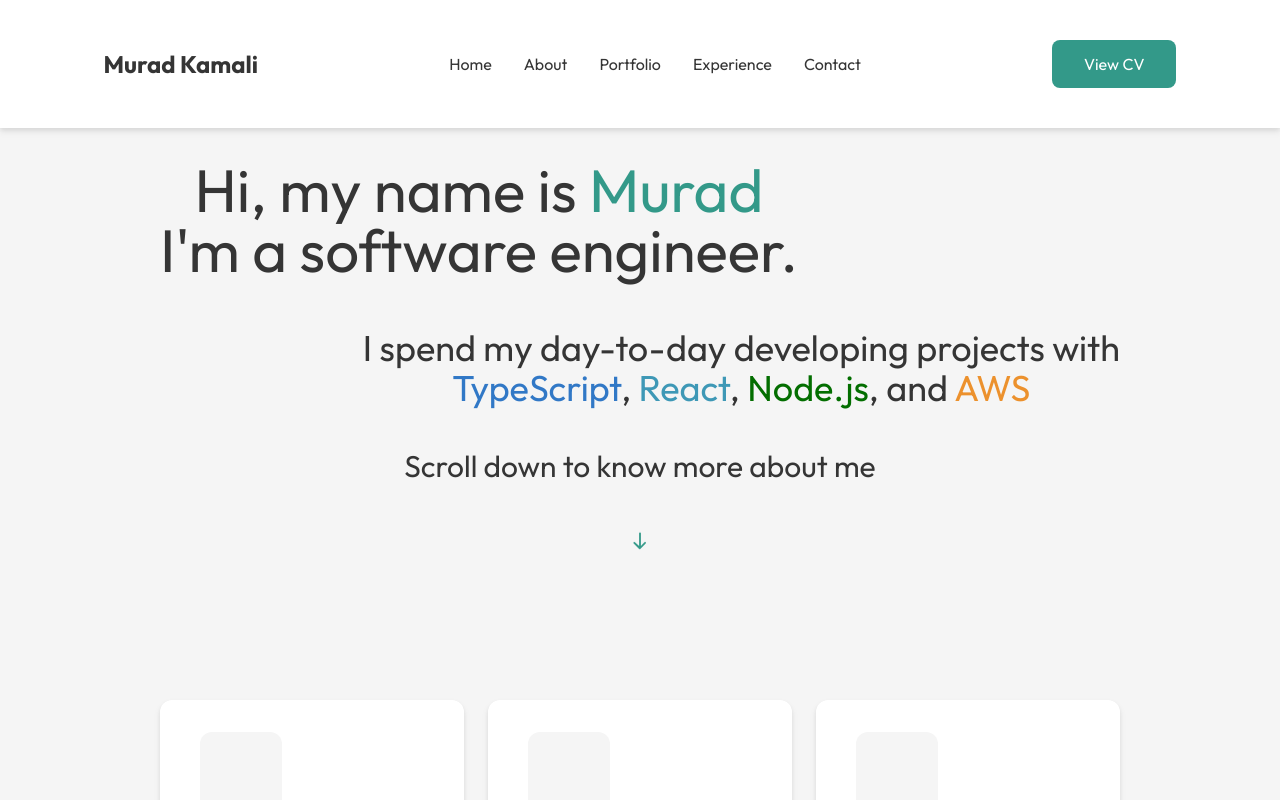
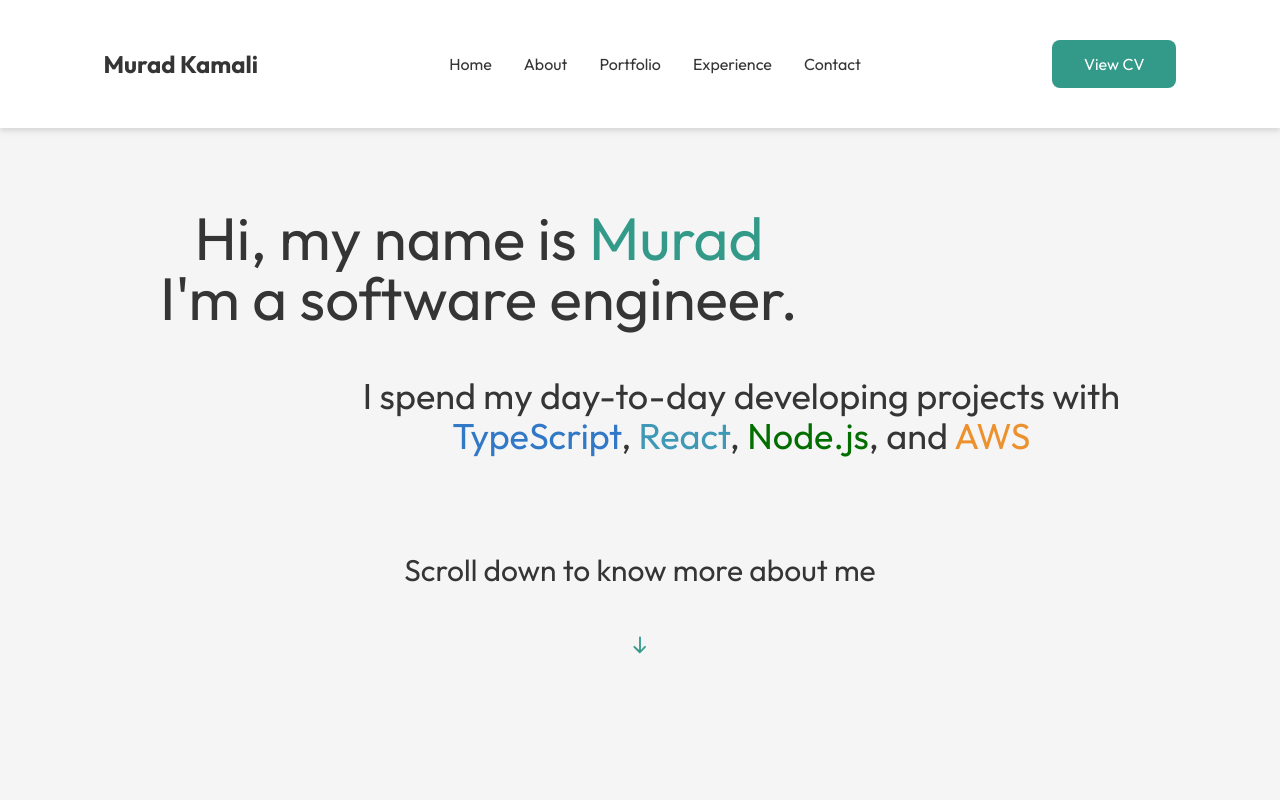
Before and after one commit to Murad-code/portfolio-site, a Next.js app: page / in a window 1280 px wide. Shown: the top 800 px of the page. Built offline with nearby package versions, Linux system fonts and the light colour scheme; some icons are missing.

Commit message:
Edits styling of hero

```diff
--- a/src/Components/Hero.tsx
+++ b/src/Components/Hero.tsx
@@ -19,7 +19,7 @@ function Hero() {
           <span className="text-[#EC912D]">AWS</span>
         </h3>
       </div>
-      <div className="mx-auto mt-10 text-center">
+      <div className="mx-auto mt-24 text-center">
         <h5 className="text-center text-xl text-black md:text-3xl">
           Scroll down to know more about me
           <div className="mt-12 flex flex-col items-center justify-center">
--- a/src/pages/index.tsx
+++ b/src/pages/index.tsx
@@ -17,7 +17,7 @@ export default function Home() {
       <NavBar />
       <div
         id="Home"
-        className="flex flex-col px-4 pt-32 text-black md:px-40 md:pt-40"
+        className="flex flex-col px-4 pt-36 text-black md:px-40 md:pt-52"
       >
         <Hero />
         <About />
```
